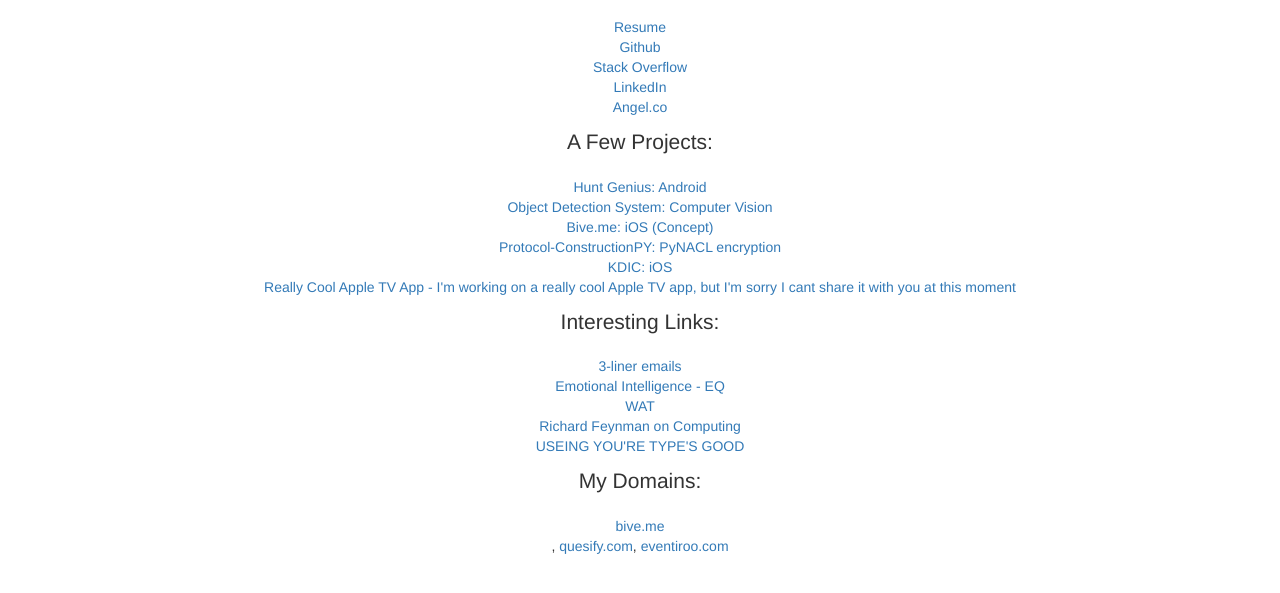
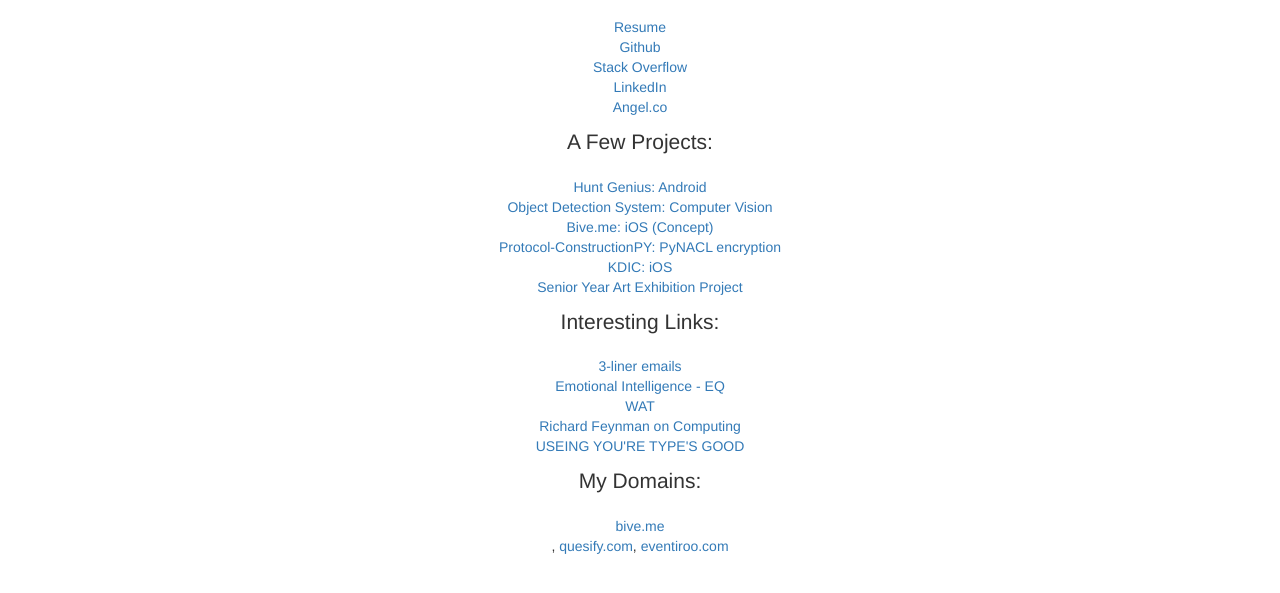
Before and after one commit to shaun117/shaun117.github.io, a plain HTML site: page index.html in a window 1280 px wide. Shown: the part 201-794 px from the top of the page. Drawn offline with Linux system fonts and the light colour scheme.

Commit message:
art project

```diff
--- a/index.html
+++ b/index.html
@@ -85,7 +85,7 @@
                     <li><a href="https://launchkit.io/websites/kZdXD8nh_fk/">Bive.me: iOS (Concept)</a></li>
                     <li><a href="https://github.com/shaun117/Protocol-ConstructionPY">Protocol-ConstructionPY: PyNACL encryption</a></li>
                     <li><a href="https://github.com/GrinnellAppDev/KDIC-Radio-iOS">KDIC: iOS</a></li>
-                    <li><a href="#">Really Cool Apple TV App - I'm working on a really cool Apple TV app, but I'm sorry I cant share it with you at this moment </a></li>
+                    <li><a href="test.html">Senior Year Art Exhibition Project </a></li>
                 </ul>
 
                 <p class="lead">Interesting Links:</p>
```
